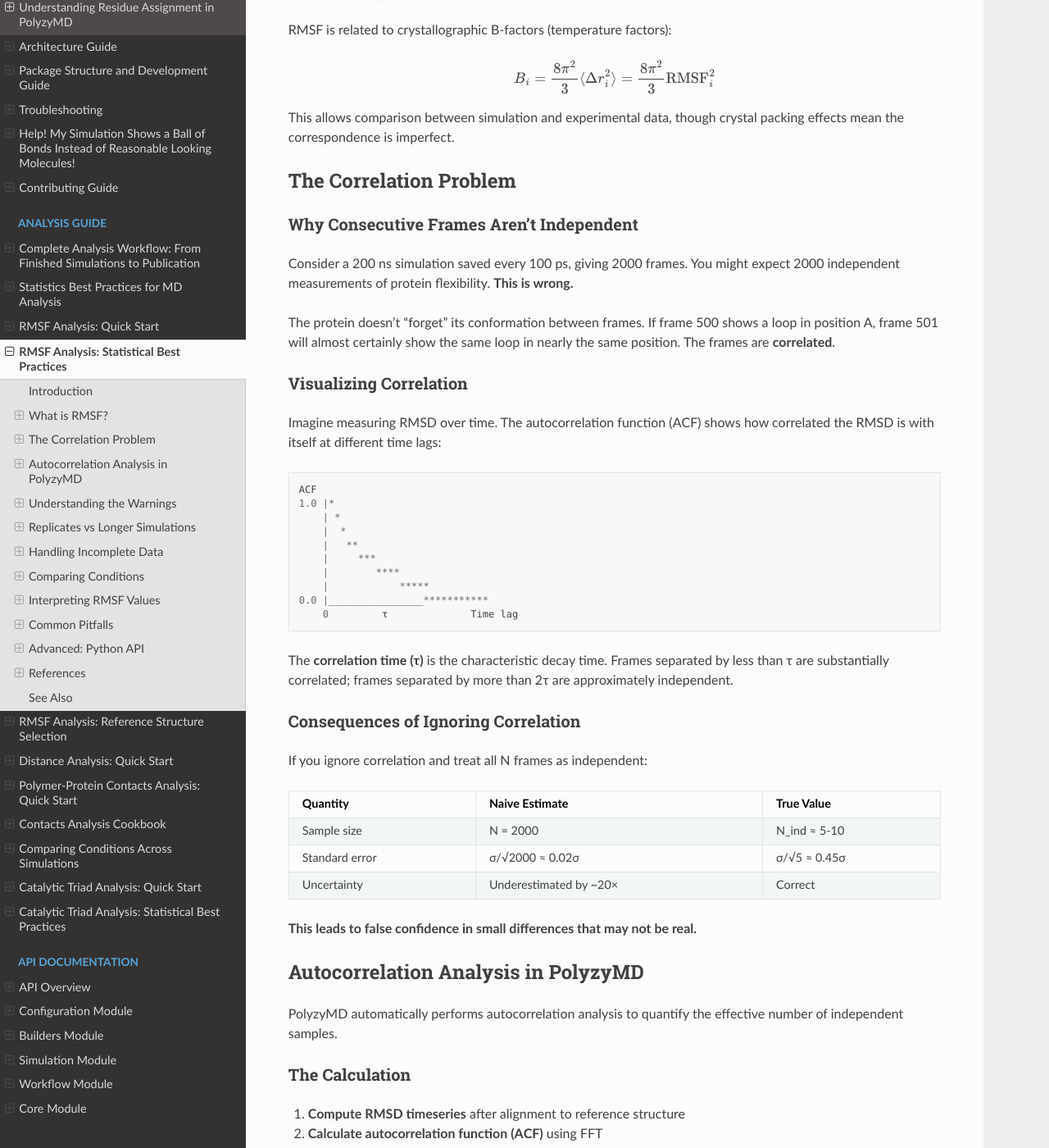
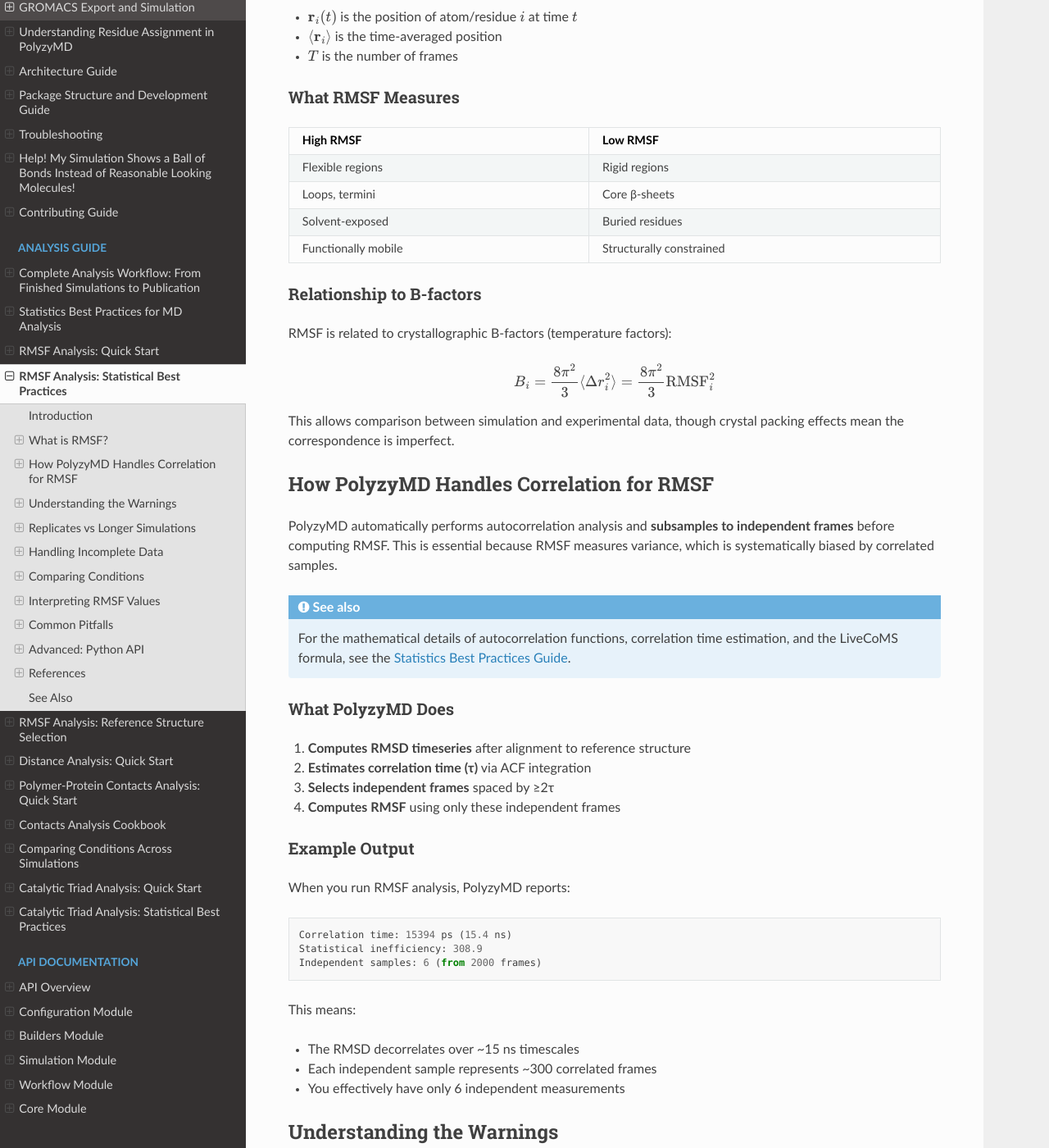
Before and after one commit to joelaforet/polyzymd, a Sphinx documentation site: the page built from docs/source/tutorials/analysis_rmsf_best_practices.md, in a window 1280 px wide and 1400 px high, scrolled down 1275 px. Shown: the whole window at 82% size. Built offline with Sphinx 7.4.7 and the Read the Docs theme 3.1.0, drawn with Linux system fonts in a browser that asks for light colours; some of the changed text lies outside the part shown.

Commit message:
docs: Refactor RMSF best practices and add cross-references to statistics guide
- Remove redundant statistical content from RMSF best practices (~50 lines)
  that is now covered in the new statistics best practices guide
- Add cross-references to statistics guide from:
  - analysis_rmsf_best_practices.md (intro + See Also)
  - analysis_distances_quickstart.md (note + Next Steps)
  - analysis_contacts_quickstart.md (Statistical Treatment section)
  - analysis_complete_workflow.md (Next Steps + See Also)
- Condense RMSF page to focus on RMSF-specific guidance while linking
  to foundational statistics concepts

````diff
--- a/docs/source/tutorials/analysis_rmsf_best_practices.md
+++ b/docs/source/tutorials/analysis_rmsf_best_practices.md
@@ -9,20 +9,37 @@
 for copy-paste commands and minimal setup.
 ```
 
+```{seealso}
+**For foundational statistical concepts** (autocorrelation, correlation time,
+the difference between means vs. variances), see the
+[Statistics Best Practices Guide](analysis_statistics_best_practices.md).
+
+This page focuses on **RMSF-specific** guidance: what the warning messages mean,
+how to interpret RMSF values, and how to compare conditions.
+```
+
 ## Introduction
 
-Molecular dynamics trajectories are **temporally correlated**. This means
-consecutive frames are not independent samples, and naive statistical analysis
-will dramatically underestimate uncertainties. This guide explains:
+RMSF (Root Mean Square Fluctuation) measures how much each residue fluctuates
+around its average position. Because RMSF is a **variance-based** quantity
+(a second moment), it requires special statistical treatment—correlated samples
+don't just reduce precision, they introduce **systematic bias**.
 
-- Why correlation matters for RMSF analysis
-- How PolyzyMD quantifies correlation (autocorrelation analysis)
+This guide explains:
+
+- What RMSF measures and how to interpret values
 - What the warning messages mean and what to do about them
 - How to properly compare conditions with statistical rigor
+- Common pitfalls and how to avoid them
 
-The recommendations in this guide follow the LiveCoMS best practices article
-by Grossfield et al. (2018), which provides the definitive treatment of
-uncertainty quantification in MD simulations.
+```{tip}
+**Why does RMSF need subsampling?** Unlike mean distances (which can use all
+frames with corrected SEM), variance estimates from correlated samples are
+systematically biased—they underestimate true fluctuations. PolyzyMD
+automatically subsamples to independent frames when computing RMSF. See the
+[Statistics Best Practices](analysis_statistics_best_practices.md#the-critical-distinction-means-vs-variances)
+for the full explanation.
+```
 
 ## What is RMSF?
 
@@ -58,90 +75,24 @@
 This allows comparison between simulation and experimental data, though
 crystal packing effects mean the correspondence is imperfect.
 
-## The Correlation Problem
+## How PolyzyMD Handles Correlation for RMSF
 
-### Why Consecutive Frames Aren't Independent
+PolyzyMD automatically performs autocorrelation analysis and **subsamples to
+independent frames** before computing RMSF. This is essential because RMSF
+measures variance, which is systematically biased by correlated samples.
 
-Consider a 200 ns simulation saved every 100 ps, giving 2000 frames. You might
-expect 2000 independent measurements of protein flexibility. **This is wrong.**
-
-The protein doesn't "forget" its conformation between frames. If frame 500
-shows a loop in position A, frame 501 will almost certainly show the same loop
-in nearly the same position. The frames are **correlated**.
-
-### Visualizing Correlation
-
-Imagine measuring RMSD over time. The autocorrelation function (ACF) shows
-how correlated the RMSD is with itself at different time lags:
-
-```
-ACF
-1.0 |*
-    | *
-    |  *
-    |   **
-    |     ***
-    |        ****
-    |            *****
-0.0 |________________***********
-    0         τ              Time lag
+```{seealso}
+For the mathematical details of autocorrelation functions, correlation time
+estimation, and the LiveCoMS formula, see the
+[Statistics Best Practices Guide](analysis_statistics_best_practices.md).
 ```
 
-The **correlation time (τ)** is the characteristic decay time. Frames
-separated by less than τ are substantially correlated; frames separated by
-more than 2τ are approximately independent.
+### What PolyzyMD Does
 
-### Consequences of Ignoring Correlation
-
-If you ignore correlation and treat all N frames as independent:
-
-| Quantity | Naive Estimate | True Value |
-|----------|----------------|------------|
-| Sample size | N = 2000 | N_ind ≈ 5-10 |
-| Standard error | σ/√2000 ≈ 0.02σ | σ/√5 ≈ 0.45σ |
-| Uncertainty | Underestimated by ~20× | Correct |
-
-**This leads to false confidence in small differences that may not be real.**
-
-## Autocorrelation Analysis in PolyzyMD
-
-PolyzyMD automatically performs autocorrelation analysis to quantify the
-effective number of independent samples.
-
-### The Calculation
-
-1. **Compute RMSD timeseries** after alignment to reference structure
-2. **Calculate autocorrelation function (ACF)** using FFT
-3. **Integrate ACF** to get correlation time τ
-4. **Compute statistical inefficiency**: $g = 1 + 2\tau/\Delta t$
-5. **Estimate independent samples**: $N_{\text{ind}} = N / g$
-
-### The LiveCoMS Formula
-
-The number of independent samples is computed as:
-
-$$
-N_{\text{ind}} = \frac{N}{1 + 2\sum_{j=1}^{N_{\max}} C_j}
-$$
-
-Where $C_j$ is the normalized autocorrelation at lag $j$. This is equivalent
-to:
-
-$$
-N_{\text{ind}} = \frac{N}{g} \quad \text{where} \quad g = 1 + 2\tau/\Delta t
-$$
-
-And τ is obtained by integrating the ACF:
-
-$$
-\tau = \int_0^{t_{\max}} C(t) \, dt \approx \sum_j C_j \cdot \Delta t
-$$
-
-### Integration Cutoff
-
-The ACF integration stops at the first zero crossing (or when ACF < 0.05).
-This prevents integrating noise at long lag times, which would artificially
-inflate τ.
+1. **Computes RMSD timeseries** after alignment to reference structure
+2. **Estimates correlation time (τ)** via ACF integration
+3. **Selects independent frames** spaced by ≥2τ
+4. **Computes RMSF** using only these independent frames
 
 ### Example Output
 
@@ -728,5 +679,6 @@
 ## See Also
 
 - [Quick Start Guide](analysis_rmsf_quickstart.md) — Get results fast
+- [Statistics Best Practices](analysis_statistics_best_practices.md) — Foundational statistics for MD
 - [Reference Structure Selection](analysis_reference_selection.md) — Choose alignment reference
 - [LiveCoMS Best Practices](https://livecomsjournal.org/index.php/livecoms/article/view/v1i1e5067) — Full methodology paper
````
Also changed, not shown: docs/source/tutorials/analysis_complete_workflow.md (+2 -0 lines), docs/source/tutorials/analysis_contacts_quickstart.md (+6 -0 lines), docs/source/tutorials/analysis_distances_quickstart.md (+2 -2 lines).
